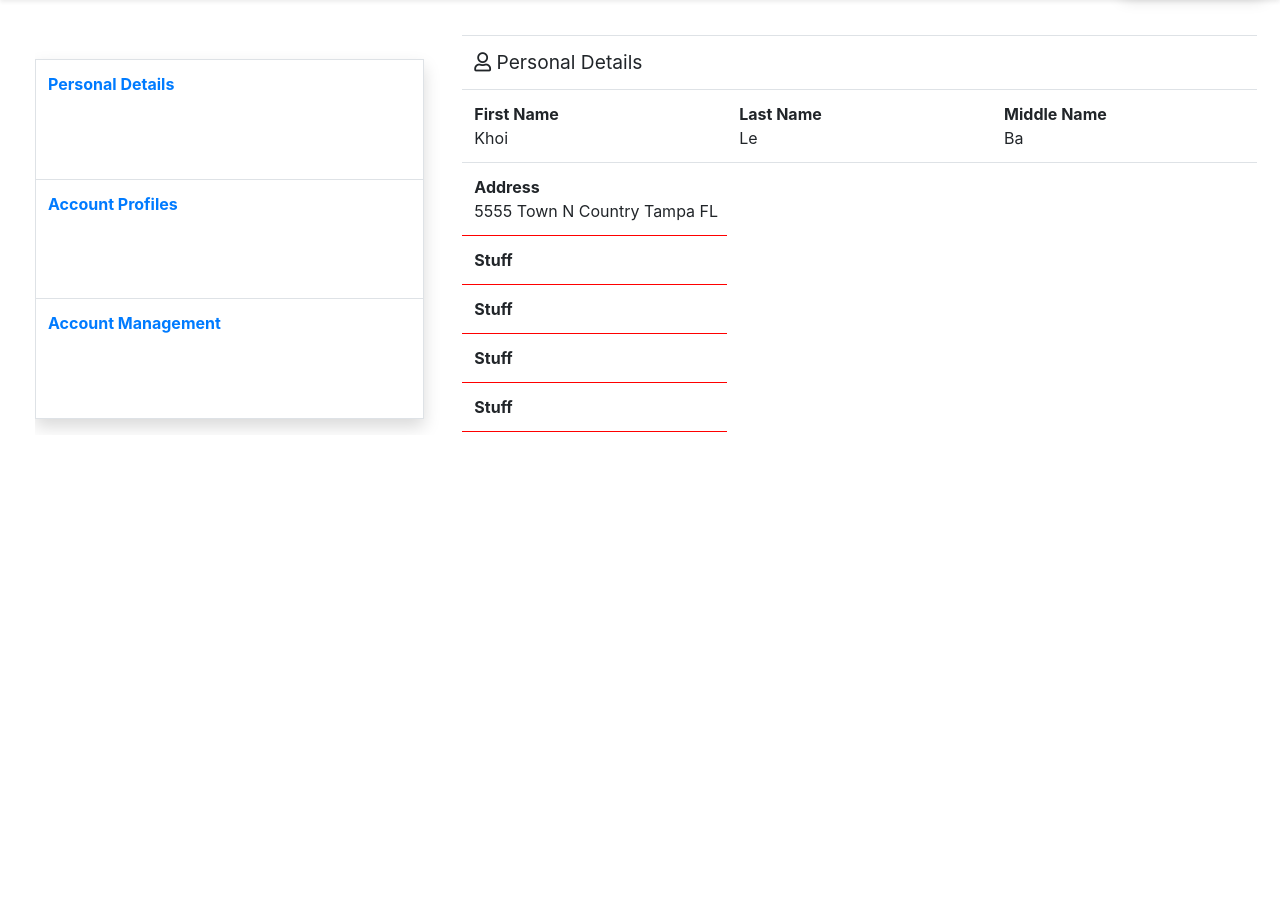
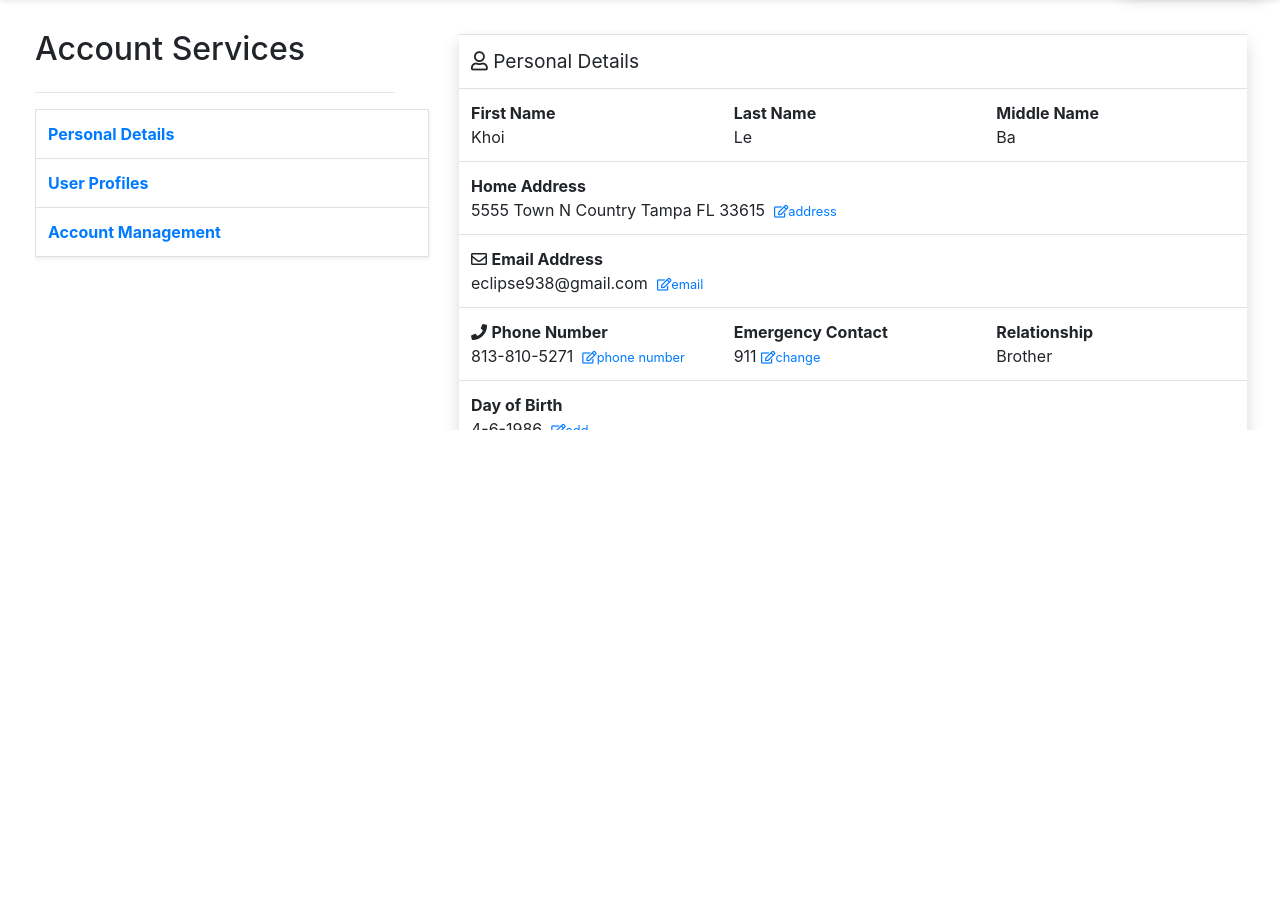
Before and after one commit to Khoi938/AWS-SchoolApp, a Django app: page /account_management/ in a window 1280 px wide. Shown: the part 56-976 px from the top of the page. Run offline with Django 3.2, Linux system fonts and the light colour scheme; a user stored in the database is signed in; data comes from the database, SQL or seed files in the repository; both versions use the stored data as it was after the commit; lists and menus that the app fills with data are empty; some libraries are stand-ins or nearby versions.

Commit message:
added FE account page

```diff
--- a/lc101/school_app/models.py
+++ b/lc101/school_app/models.py
@@ -10,6 +10,7 @@ class Profile(models.Model):
     about = models.TextField(max_length=350, blank=True)
     address = models.CharField(max_length=200, blank=True)
     # zip_code = models.CharField(max_length=20, blank=True)
+    # phone_number = models.CharField(max_length=20, blank=True)
 
     birth_date = models.DateField(null=True, blank=True)
     school_id = models.IntegerField(null=True, blank = True, default=0)
--- a/lc101/school_app/static/school_app/style.css
+++ b/lc101/school_app/static/school_app/style.css
@@ -34,8 +34,10 @@
 
 /*Create padding on main content*/
 .content{
-  padding-top: 35px;
-  padding-left:50px;}
+  padding-top: 30px;
+  padding-left:50px;
+  padding-right:10px;
+}
 
 /*This make a hyperlink stay dark and not underline, also make whole block clickable*/
 .normal-link-block{display: block;text-decoration: none;color:black;}
--- a/lc101/school_app/templates/account_profiles/view_account.html
+++ b/lc101/school_app/templates/account_profiles/view_account.html
@@ -3,16 +3,19 @@
 <div class='container-fuild'>
 
 <!--</div> style='overflow: hidden;'>-->
-    <div class='content'>
+    <div class='content '>
+
     <div class='row mr-2'>
-        <div class='col-md-4 nav navigation' style='height: 400px;overflow: hidden;'>
-            <table class='table table-bordered border border-info table-hover shadow mr-2 mt-4' style='background:white'>
+        <div class='col-md-4 nav navigation' style='height: 240px;overflow: hidden;'>
+            <h2>Account Services</h2>
+            <hr align='left'  style='width:360px;'>
+            <table class='table table-bordered border border-info table-hover shadow-sm' style='background:white'>
               <tbody>
                 <tr><th scope="row">
                     <a href='#personal' style='display: block;text-decoration: none;'>Personal Details</a></th>
                 </tr>
                 <tr><th scope="row">
-                    <a href='#profiles' style='display: block;text-decoration: none;'>Account Profiles</a></th>
+                    <a href='#profiles' style='display: block;text-decoration: none;'>User Profiles</a></th>
                 </tr>
                 <tr><th scope="row">
                     <a href='#account' style='display: block;text-decoration: none;'>Account Management</a></th>
@@ -22,7 +25,7 @@
         </div>
             <div class='col-md-8 rounded' style=' height: 400px;overflow: hidden;overflow-y: scroll;'>
 
-            <table class='table border-primary table-hover' style='background:white'>
+            <table class='table border-primary table-hover shadow mt-1' style='background:white'>
                 <tbody>
                 <tr>
                   <td scope="row" colspan="3" id='personal'><big><i class="far fa-user"></i> Personal Details</big></td>
@@ -36,52 +39,91 @@
                   Ba</td>
                 </tr>
                 <tr>
-                  <td scope="row" colspan="3"><strong>Address</strong><br>
-                  5555 Town N Country Tampa FL
+                  <td scope="row" colspan="3"><strong>Home Address</strong><br>
+                  5555 Town N Country Tampa FL 33615 &nbsp<a href='/home'><small><i class="far fa-edit"></i>address</small></a>
                   </td>
-                 </tr>
+                </tr>
                 <tr>
-                    <th scope="row" style="border-color:red;">Stuff</th>
+                  <td scope="row" colspan="3"><i class="far fa-envelope"></i> <strong>Email Address</strong><br>
+                  eclipse938@gmail.com &nbsp<a href='/home'><small><i class="far fa-edit"></i>email</small></a>
+                  </td>
                 </tr>
-                                <tr>
-                    <th scope="row" style="border-color:red;">Stuff</th>
+                <tr colspan="3">
+                  <td scope="row"><i class="fas fa-phone"></i> <strong>Phone Number</strong><br>
+                  813-810-5271 &nbsp<a href='/home'><small><i class="far fa-edit"></i>phone number</small></a>
+                  </td>
+                    <td scope="row"><strong>Emergency Contact</strong><br>
+                  911 <a href='/home'><small><i class="far fa-edit"></i>change</small></a>
+                  </td>
+                  </td>
+                    <td scope="row"><strong>Relationship</strong><br>
+                  Brother
+                  </td>
                 </tr>
-                                <tr>
-                  <th scope="row" style="border-color:red;">Stuff</th>
-                 </tr>
                 <tr>
-                    <th scope="row" style="border-color:red;">Stuff</th>
-                </tr>
-                                <tr>
-                    <th scope="row" style="border-color:red;">Stuff</th>
-                </tr>                <tr>
-                  <th scope="row" style="border-color:red;">Stuff</th>
-                 </tr>
-                <tr>
-                    <th scope="row" style="border-color:red;">Stuff</th>
-                </tr>
-                                <tr>
-                    <th scope="row" style="border-color:red;">Stuff</th>
-                </tr>
-                                <tr>
-                  <th scope="row" style="border-color:red;">Stuff</th>
-                 </tr>
-                <tr>
-                    <th scope="row" style="border-color:red;">Stuff</th>
-                </tr>
-                                <tr>
-                    <th scope="row" style="border-color:red;">Stuff</th>
-                </tr>                <tr>
-                  <th scope="row" style="border-color:red;">Stuff</th>
-                 </tr>
-                <tr>
-                    <th scope="row" style="border-color:red;">Stuff</th>
-                </tr>
-                                <tr>
-                    <th scope="row" id='bottom' style="border-color:red;">bottom</th>
+                  <td scope="row" colspan="3"><strong>Day of Birth</strong><br>
+                  4-6-1986 &nbsp<a href='/home'><small><i class="far fa-edit"></i>add</small></a>
+                  </td>
                 </tr>
                 </tbody>
             </table>
+            <br>
+            <table class='table border-primary table-hover shadow' style='background:white'>
+                <tbody>
+                <tr>
+                  <td scope="row" colspan="3" id='profiles'><big>User Profiles</big></td>
+                </tr>
+                <tr>
+                  <td scope="row" colspan="3"><strong>Something About You</strong><br>
+                  I have a bird pet,  &nbsp<a href='/home'><small><i class="far fa-edit"></i>edit</small></a>
+                  </td>
+                </tr>
+                <tr>
+                  <td scope="row" colspan="3"><i class="fas fa-utensils"></i> <strong>Favorite Food</strong><br>
+                  Pizza &nbsp<a href='/home'><small><i class="far fa-edit"></i>edit</small></a>
+                  </td>
+                </tr>
+                <tr>
+                  <td scope="row" colspan="3"><i class="fas fa-flask"></i> <strong>Favorite Subject</strong><br>
+                  Math &nbsp<a href='/home'><small><i class="far fa-edit"></i>edit</small></a>
+                  </td>
+                </tr>
+                <tr>
+                  <td scope="row" colspan="3"><i class="fas fa-gamepad"></i><i class="fas fa-football-ball"></i><strong> Hobby</strong><br>
+                  Video Game &nbsp<a href='/home'><small><i class="far fa-edit"></i>add</small></a>
+                  </td>
+                </tr>
+                </tbody>
+            </table>
+            <br>
+            <table class='table border-primary table-hover shadow' style='background:white'>
+              <tbody>
+                <tr>
+                  <td scope="row" colspan="3" id='account'><big>Account Management</big></td>
+                </tr>
+                <tr>
+                  <td scope="row" colspan="3"><strong>Username</strong><br>
+                  Khoi938
+                  </td>
+                </tr>
+                <tr>
+                  <td scope="row" colspan="3"><strong>Password</strong><br>
+                  ******** &nbsp<a href='/home'><small>reset pasword</small></a>
+                  </td>
+                </tr>
+                <tr>
+                  <td scope="row" colspan="3"><strong>School ID</strong><br>
+                  98293972974 &nbsp
+                  </td>
+                </tr>
+                <tr>
+                  <td scope="row" colspan="3"><strong> Status</strong><br>
+                  Student Teacher Inactive
+                  </td>
+                </tr>
+                </tbody>
+            </table>
+            <br><br>
         </div>
     </div>
 
```
Also changed, not shown: lc101/db.sqlite3.
